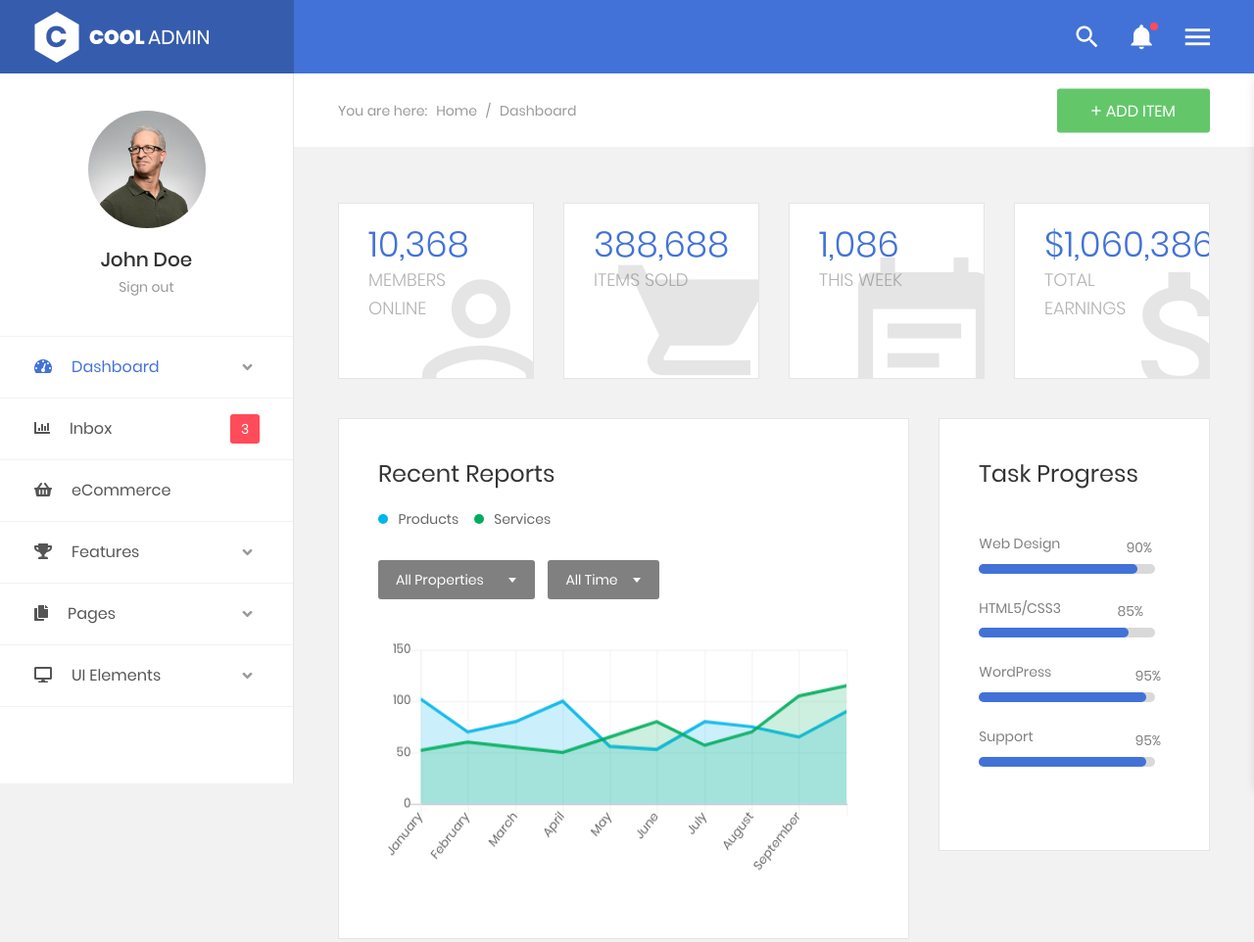
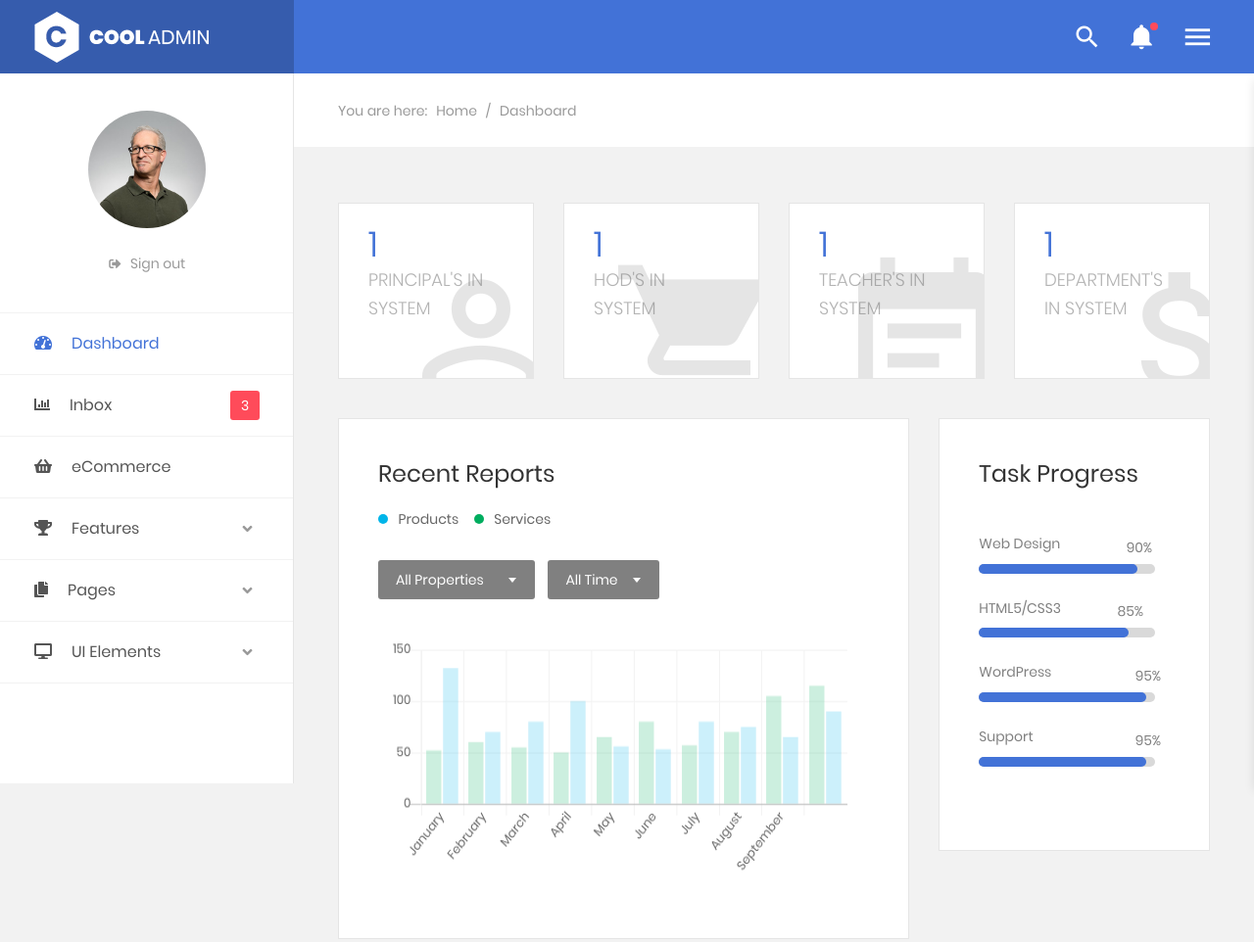
Before and after one commit to virajchikhale/student_manage, a PHP site: page /admin/dashboard.php in a window 1280 px wide. Shown: the top 962 px of the page at 98% size. Run offline with PHP 8.4, Linux system fonts and the light colour scheme; the visitor is signed in with stand-in values (Sample User, id 1); tables that the repository leaves empty or names only in its code hold one stand-in row (values such as "Sample post").

Commit message:
minor updates

```diff
--- a/admin/admin_includes/sidebar.php
+++ b/admin/admin_includes/sidebar.php
@@ -9,36 +9,15 @@
         <div class="image img-cir img-120">
             <img src="images/icon/avatar-big-01.jpg" alt="John Doe" />
         </div>
-        <h4 class="name">john doe</h4>
-        <a href="#">Sign out</a>
+        <h4 class="name"><?php echo  ucfirst($ur['first_name'])."  ".ucfirst($ur['last_name']);?></h4>
+        <a href="#"  data-toggle="modal" data-target="#logoutModal"><i class="fas fa-sign-out-alt fa-sm fa-fw mr-2 text-gray-400"></i>Sign out</a>
     </div>
     <nav class="navbar-sidebar2">
         <ul class="list-unstyled navbar__list">
             <li class="active has-sub">
                 <a class="js-arrow" href="#">
                     <i class="fas fa-tachometer-alt"></i>Dashboard
-                    <span class="arrow">
-                        <i class="fas fa-angle-down"></i>
-                    </span>
                 </a>
-                <ul class="list-unstyled navbar__sub-list js-sub-list">
-                    <li>
-                        <a href="index.html">
-                            <i class="fas fa-tachometer-alt"></i>Dashboard 1</a>
-                    </li>
-                    <li>
-                        <a href="index2.html">
-                            <i class="fas fa-tachometer-alt"></i>Dashboard 2</a>
-                    </li>
-                    <li>
-                        <a href="index3.html">
-                            <i class="fas fa-tachometer-alt"></i>Dashboard 3</a>
-                    </li>
-                    <li>
-                        <a href="index4.html">
-                            <i class="fas fa-tachometer-alt"></i>Dashboard 4</a>
-                    </li>
-                </ul>
             </li>
             <li>
                 <a href="inbox.html">
@@ -155,3 +134,24 @@
     </nav>
 </div>
 </aside>
+
+
+    <!-- Logout Modal-->
+    <div class="modal fade" id="logoutModal" tabindex="-1" role="dialog" aria-labelledby="exampleModalLabel"
+        aria-hidden="true">
+        <div class="modal-dialog" role="document">
+            <div class="modal-content">
+                <div class="modal-header">
+                    <h5 class="modal-title" id="exampleModalLabel">Ready to Leave?</h5>
+                    <button class="close" type="button" data-dismiss="modal" aria-label="Close">
+                        <span aria-hidden="true">×</span>
+                    </button>
+                </div>
+                <div class="modal-body">Select "Logout" below if you are ready to end your current session.</div>
+                <div class="modal-footer">
+                    <button class="btn btn-secondary" type="button" data-dismiss="modal">Cancel</button>
+                    <a class="btn btn-primary" href="index.php" >Logout</a>
+                </div>
+            </div>
+        </div>
+    </div>
--- a/admin/dashboard.php
+++ b/admin/dashboard.php
@@ -1,3 +1,11 @@
+<?php
+// Start the session
+session_start();
+if($_SESSION["user"]==""){
+  echo "<script> alert('Please login....');</script>";
+  echo '<script>window.location.href="index.php";</script>';
+}
+?>
 <!DOCTYPE html>
 <html lang="en">
 
@@ -36,6 +44,27 @@
 
 </head>
 
+
+<?php
+			include ('../includes/connection.php');
+			$ur = mysql_fetch_array(mysql_query("select * from admin_reg where email='".$_SESSION["user"]."'"));
+            $sql1="select * from admin_reg";
+            $sql2="select * from principal_reg";
+            $sql3="select * from hod_reg";
+            $sql4="select * from teacher_reg";
+            $sql5="select * from department";
+            $result1=mysql_query($sql1);
+            $result2=mysql_query($sql2);
+            $result3=mysql_query($sql3);
+            $result4=mysql_query($sql4);
+            $result5=mysql_query($sql5);
+            $admin=mysql_num_rows($result1);
+            $principal=mysql_num_rows($result2);
+            $hod=mysql_num_rows($result3);
+            $teacher=mysql_num_rows($result4);
+            $department=mysql_num_rows($result5);
+            ?>
+
 <body class="animsition">
     <div class="page-wrapper">
         <!-- MENU SIDEBAR-->
@@ -71,8 +100,8 @@
                                             <li class="list-inline-item">Dashboard</li>
                                         </ul>
                                     </div>
-                                    <button class="au-btn au-btn-icon au-btn--green">
-                                        <i class="zmdi zmdi-plus"></i>add item</button>
+                                    <!-- <button class="au-btn au-btn-icon au-btn--green">
+                                        <i class="zmdi zmdi-plus"></i>add item</button> -->
                                 </div>
                             </div>
                         </div>
@@ -88,8 +117,8 @@
                         <div class="row">
                             <div class="col-md-6 col-lg-3">
                                 <div class="statistic__item">
-                                    <h2 class="number">10,368</h2>
-                                    <span class="desc">members online</span>
+                                    <h2 class="number"><?php echo $principal;?></h2>
+                                    <span class="desc">Principal's in System</span>
                                     <div class="icon">
                                         <i class="zmdi zmdi-account-o"></i>
                                     </div>
@@ -97,8 +126,8 @@
                             </div>
                             <div class="col-md-6 col-lg-3">
                                 <div class="statistic__item">
-                                    <h2 class="number">388,688</h2>
-                                    <span class="desc">items sold</span>
+                                    <h2 class="number"><?php echo $hod;?></h2>
+                                    <span class="desc">HOD's in System</span>
                                     <div class="icon">
                                         <i class="zmdi zmdi-shopping-cart"></i>
                                     </div>
@@ -106,8 +135,8 @@
                             </div>
                             <div class="col-md-6 col-lg-3">
                                 <div class="statistic__item">
-                                    <h2 class="number">1,086</h2>
-                                    <span class="desc">this week</span>
+                                    <h2 class="number"><?php echo $teacher;?></h2>
+                                    <span class="desc">Teacher's in System</span>
                                     <div class="icon">
                                         <i class="zmdi zmdi-calendar-note"></i>
                                     </div>
@@ -115,8 +144,8 @@
                             </div>
                             <div class="col-md-6 col-lg-3">
                                 <div class="statistic__item">
-                                    <h2 class="number">$1,060,386</h2>
-                                    <span class="desc">total earnings</span>
+                                    <h2 class="number"><?php echo $department;?></h2>
+                                    <span class="desc">Department's in System</span>
                                     <div class="icon">
                                         <i class="zmdi zmdi-money"></i>
                                     </div>
--- a/admin/js/main.js
+++ b/admin/js/main.js
@@ -401,13 +401,13 @@
     const brandService2 = 'rgba(0,173,95,0.2)'
 
     var data3 = [52, 60, 55, 50, 65, 80, 57, 70, 105, 115]
-    var data4 = [102, 70, 80, 100, 56, 53, 80, 75, 65, 90]
+    var data4 = [132, 70, 80, 100, 56, 53, 80, 75, 65, 90]
 
     var ctx = document.getElementById("recent-rep2-chart");
     if (ctx) {
       ctx.height = 230;
       var myChart = new Chart(ctx, {
-        type: 'line',
+        type: 'bar',
         data: {
           labels: ['January', 'February', 'March', 'April', 'May', 'June', 'July', 'August', 'September', ''],
           datasets: [
--- a/email/hello.php
+++ /dev/null
@@ -1,2 +0,0 @@
-<?php
-echo "test"?>
--- a/registration/hod_reg.php
+++ b/registration/hod_reg.php
@@ -25,7 +25,6 @@
 		$email=$_POST['email'];
 		$phoneno=$_POST['phoneno'];
 		$password=md5($_POST['password']);
-		$cpassword=$_POST['cpassword'];
 		$report_to=$_POST['report_to'];
 
 		$sqlinsert="insert into hod_reg(first_name, last_name, email,phone,password,report_to)
@@ -34,9 +33,6 @@
 		//echo $sqlinsert;
 		echo "<script> alert('Signed Up Successfully....'); </script>";
 		echo "<script> window.location.href='index.php'; </script>";
-
-
-
 
 		}
 	?>
```
Also changed, not shown: registration/principal_reg.php (+28 -51 lines), validation/codevalid.php (added, +15 -0 lines). Lines whose indentation alone changed are shown as unchanged.
